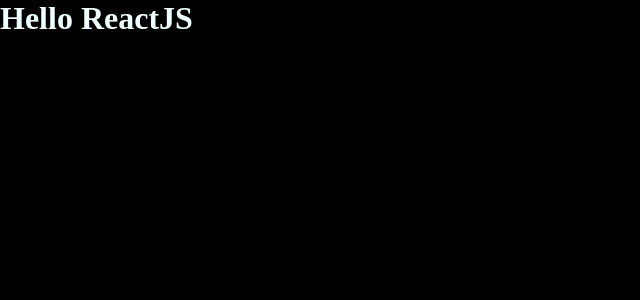
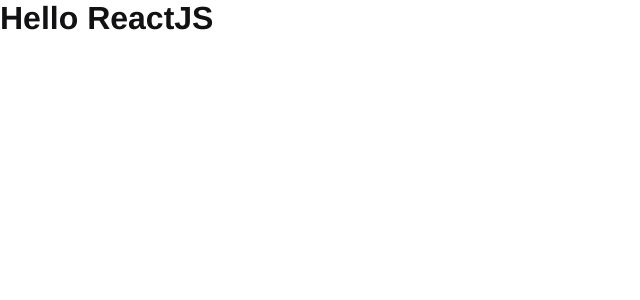
Before and after one commit to davilos/github-explorer, a React app: page / in a window 1280 px wide. Shown: the top 300 px of the page, without its empty margins (0-640 px from the left). Built offline with nearby package versions, Linux system fonts and the light colour scheme.

Commit message:
style: altera a fonte do body

```diff
--- a/src/styles/global.scss
+++ b/src/styles/global.scss
@@ -5,11 +5,6 @@
 }
 
 body {
-  font: Arial, Helvetica, sans-serif;
-  background: black;
-  color: azure;
-
-  h1 {
-    font-size: xx-large;
-  }
+  font: 16px "Helvetica Neue", Arial, sans-serif;
+  color: #121214;
 }
```
